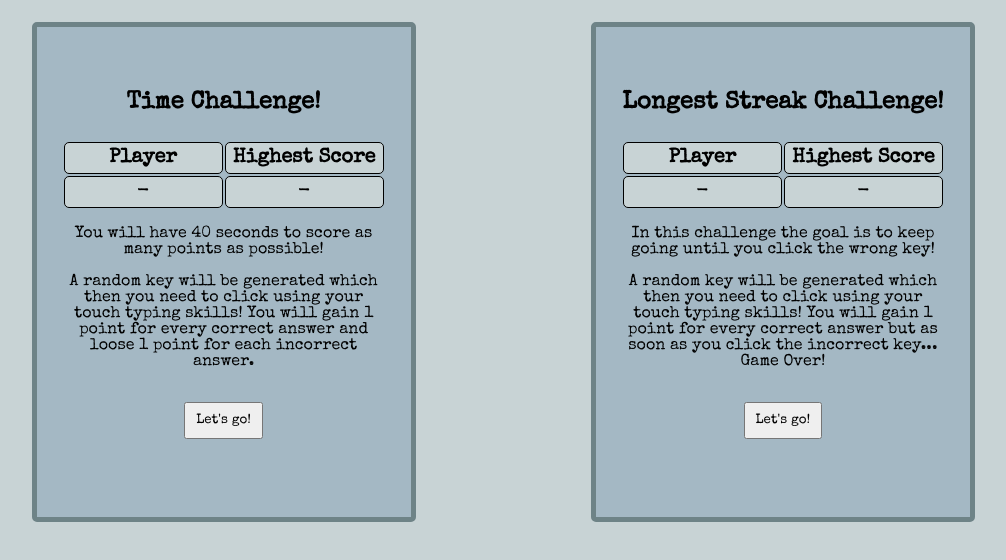
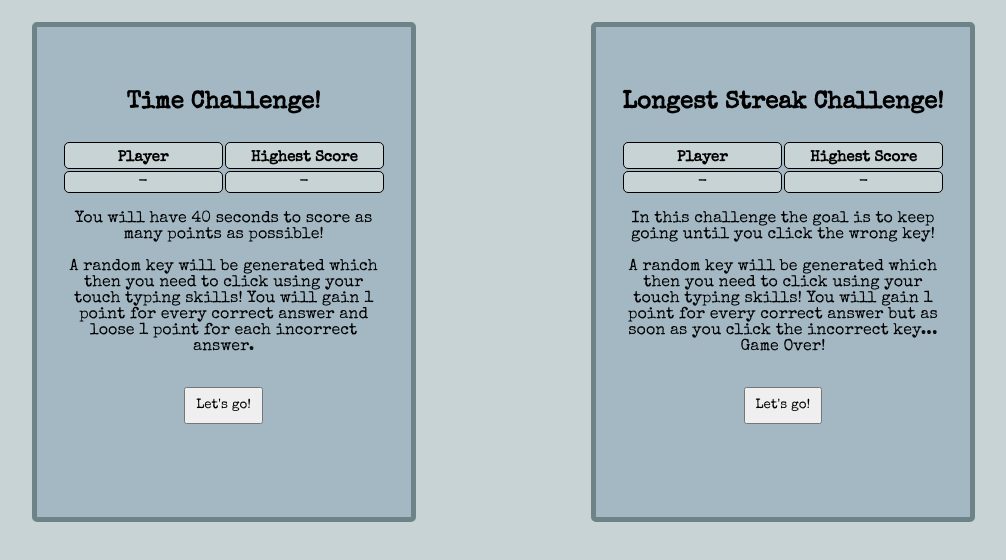
Before and after one commit to NDOMINEY/test-your-typing, a plain HTML site: page gameselect.html in a window 1280 px wide. Shown: the part 128-688 px from the top of the page, without its empty margins (139-1145 px from the left). Drawn offline with nearby package versions, Linux system fonts and the light colour scheme.

Commit message:
Change style for high score table due to incorrect class use

```diff
--- a/assets/css/style.css
+++ b/assets/css/style.css
@@ -95,20 +95,19 @@ th, td {
 .table{
     width: 100%;
     margin-top: 25px;
-    font-size: 20px;
-    line-height: 30px;
+    font-size: 15px;
+    line-height: 20px;
 }
 
-#table-header{
+th{
     font-weight: bold;
+    padding-top: 5px;
 }
 
 .name{
     width: 50%;
-
 }
 
-.score{
+.high-score{
     width: 50%;
-
 }
--- a/gameselect.html
+++ b/gameselect.html
@@ -48,11 +48,11 @@
         <table class="table">
             <tr>
                 <th class="name">Player</th>
-                <th class="score">Highest Score</th>
+                <th class="high-score">Highest Score</th>
             </tr>
             <tr>
                 <td class="name">-</td> <!-- place holder to receive name for high score -->
-                <td class="score">-</td> <!-- place holder to receive score for high score -->
+                <td class="high-score">-</td> <!-- place holder to receive score for high score -->
             </tr>
         </table>
 
```
